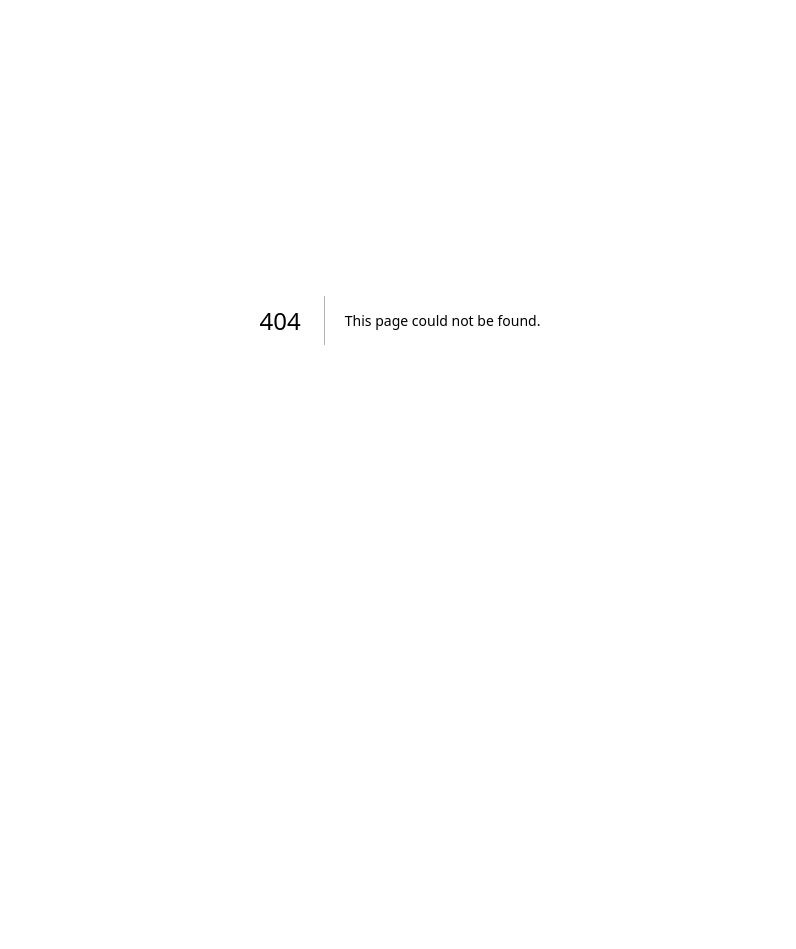
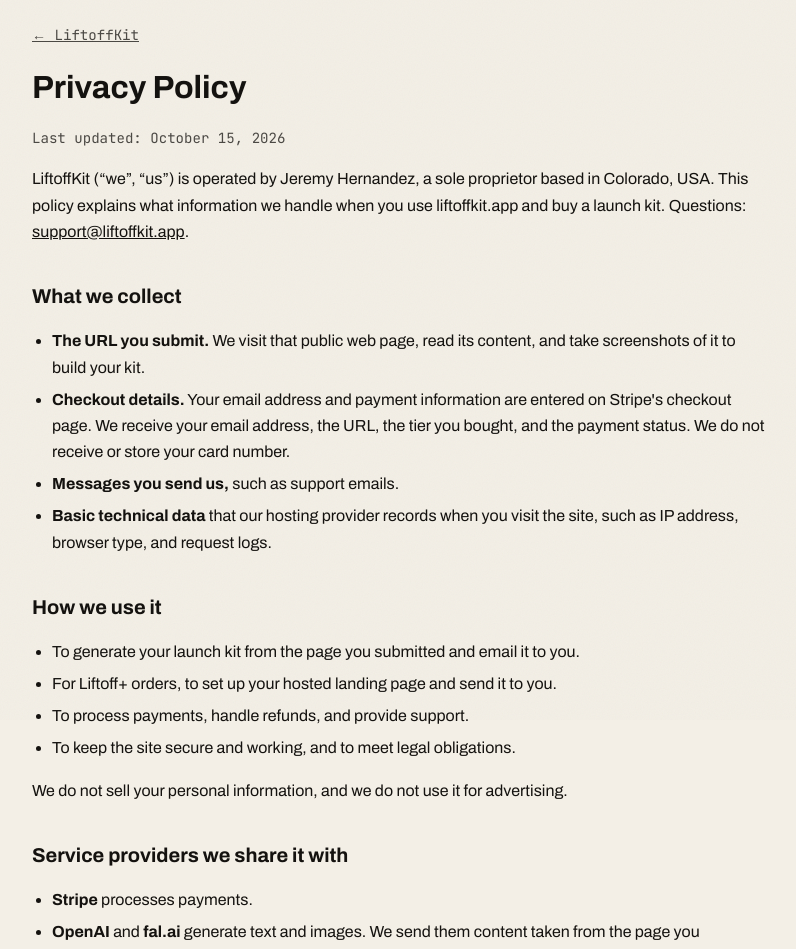
Before and after one commit to ltjerm/liftoffkit, a Next.js app: page /privacy in a window 1280 px wide. Before the commit this address had no page. Shown: the part 80-1029 px from the top of the page, without its empty margins (240-1036 px from the left). Before the commit the page ends 800 px from the top, so only its background shows below. Built offline with nearby package versions, Linux system fonts and the light colour scheme.

Commit message:
Add Privacy Policy and Terms of Service pages

```diff
--- /dev/null
+++ b/app/components/LegalPage.tsx
@@ -0,0 +1,17 @@
+import type { ReactNode } from "react";
+
+export const LEGAL_UPDATED = "October 15, 2026";
+
+export default function LegalPage({ title, children }: { title: string; children: ReactNode }) {
+  return (
+    <div className="site">
+      <main className="wrap legal">
+        <p className="legal-back"><a href="/">← LiftoffKit</a></p>
+        <h1>{title}</h1>
+        <p className="legal-updated">Last updated: {LEGAL_UPDATED}</p>
+        {children}
+        <p className="legal-back"><a href="/privacy">Privacy Policy</a> · <a href="/terms">Terms of Service</a></p>
+      </main>
+    </div>
+  );
+}
--- a/app/globals.css
+++ b/app/globals.css
@@ -2219,3 +2219,14 @@
     opacity: 1;
   }
 }
+
+/* ───────── Legal pages ───────── */
+.legal { max-width: 46rem; padding-top: 4rem; padding-bottom: 5rem; }
+.legal h1 { margin: 1rem 0 0.5rem; }
+.legal h2 { margin: 2.25rem 0 0.75rem; font-size: 1.25rem; }
+.legal p, .legal li { line-height: 1.65; }
+.legal ul { padding-left: 1.25rem; }
+.legal li { margin: 0.35rem 0; }
+.legal a { color: inherit; text-decoration: underline; }
+.legal-updated, .legal-back { font-family: var(--font-mono), monospace; font-size: 0.88rem; opacity: 0.75; }
+.legal-back { margin: 2.5rem 0 0; }
--- a/app/page.tsx
+++ b/app/page.tsx
@@ -304,7 +304,7 @@
       <footer className="footer">
         <div className="wrap footer-inner">
           <span className="footer-brand"><Mark /><strong>LiftoffKit</strong> · © {new Date().getFullYear()}</span>
-          <span className="footer-links"><a href="#how">How it works</a><a href="#pricing">Pricing</a><a href="#faq">FAQ</a></span>
+          <span className="footer-links"><a href="#how">How it works</a><a href="#pricing">Pricing</a><a href="#faq">FAQ</a><a href="/privacy">Privacy</a><a href="/terms">Terms</a></span>
         </div>
         <div className="footer-word" aria-hidden="true">LiftoffKit</div>
       </footer>
--- /dev/null
+++ b/app/privacy/page.tsx
@@ -0,0 +1,54 @@
+import type { Metadata } from "next";
+import LegalPage from "../components/LegalPage";
+
+export const metadata: Metadata = {
+  title: "Privacy Policy — LiftoffKit",
+  description: "How LiftoffKit collects, uses, and shares information.",
+  alternates: { canonical: "https://liftoffkit.app/privacy" },
+};
+
+export default function Privacy() {
+  return (
+    <LegalPage title="Privacy Policy">
+      <p>LiftoffKit (&ldquo;we&rdquo;, &ldquo;us&rdquo;) is operated by Jeremy Hernandez, a sole proprietor based in Colorado, USA. This policy explains what information we handle when you use liftoffkit.app and buy a launch kit. Questions: <a href="mailto:support@liftoffkit.app">support@liftoffkit.app</a>.</p>
+
+      <h2>What we collect</h2>
+      <ul>
+        <li><strong>The URL you submit.</strong> We visit that public web page, read its content, and take screenshots of it to build your kit.</li>
+        <li><strong>Checkout details.</strong> Your email address and payment information are entered on Stripe&apos;s checkout page. We receive your email address, the URL, the tier you bought, and the payment status. We do not receive or store your card number.</li>
+        <li><strong>Messages you send us,</strong> such as support emails.</li>
+        <li><strong>Basic technical data</strong> that our hosting provider records when you visit the site, such as IP address, browser type, and request logs.</li>
+      </ul>
+
+      <h2>How we use it</h2>
+      <ul>
+        <li>To generate your launch kit from the page you submitted and email it to you.</li>
+        <li>For Liftoff+ orders, to set up your hosted landing page and send it to you.</li>
+        <li>To process payments, handle refunds, and provide support.</li>
+        <li>To keep the site secure and working, and to meet legal obligations.</li>
+      </ul>
+      <p>We do not sell your personal information, and we do not use it for advertising.</p>
+
+      <h2>Service providers we share it with</h2>
+      <ul>
+        <li><strong>Stripe</strong> processes payments.</li>
+        <li><strong>OpenAI</strong> and <strong>fal.ai</strong> generate text and images. We send them content taken from the page you submitted.</li>
+        <li><strong>Resend</strong> sends our emails, including your kit.</li>
+        <li><strong>Vercel</strong> hosts the website.</li>
+      </ul>
+      <p>Each provider handles data under its own terms and privacy policy. We may also disclose information if the law requires it.</p>
+
+      <h2>Retention</h2>
+      <p>We keep order records and generated kit files for as long as we need them to deliver your order, provide support, and keep business records. Stripe keeps payment records under its own policies. You can ask us to delete your kit files and personal information by emailing <a href="mailto:support@liftoffkit.app">support@liftoffkit.app</a>. We may keep records the law requires us to keep.</p>
+
+      <h2>Your choices</h2>
+      <p>You can ask us to access, correct, or delete the personal information we hold about you. Email <a href="mailto:support@liftoffkit.app">support@liftoffkit.app</a> and we will respond within a reasonable time.</p>
+
+      <h2>Children</h2>
+      <p>LiftoffKit is not intended for children under 13, and we do not knowingly collect their information.</p>
+
+      <h2>Changes</h2>
+      <p>If we change this policy, we will update the date above and post the new version on this page.</p>
+    </LegalPage>
+  );
+}
--- a/app/sitemap.ts
+++ b/app/sitemap.ts
@@ -8,5 +8,7 @@
       changeFrequency: "weekly",
       priority: 1,
     },
+    { url: "https://liftoffkit.app/privacy", lastModified: new Date("2026-10-15"), changeFrequency: "yearly", priority: 0.3 },
+    { url: "https://liftoffkit.app/terms", lastModified: new Date("2026-10-15"), changeFrequency: "yearly", priority: 0.3 },
   ];
 }
```
Also changed, not shown: app/terms/page.tsx (added, +51 -0 lines), public/llms.txt.
